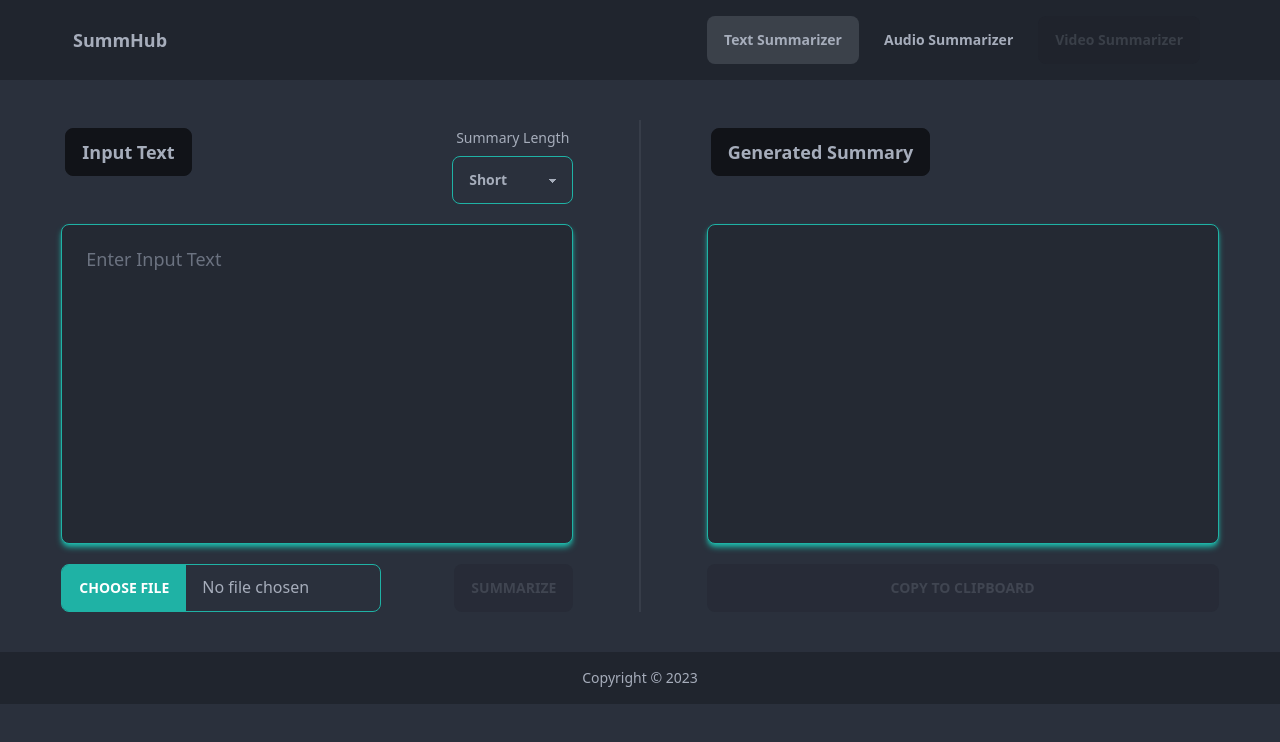
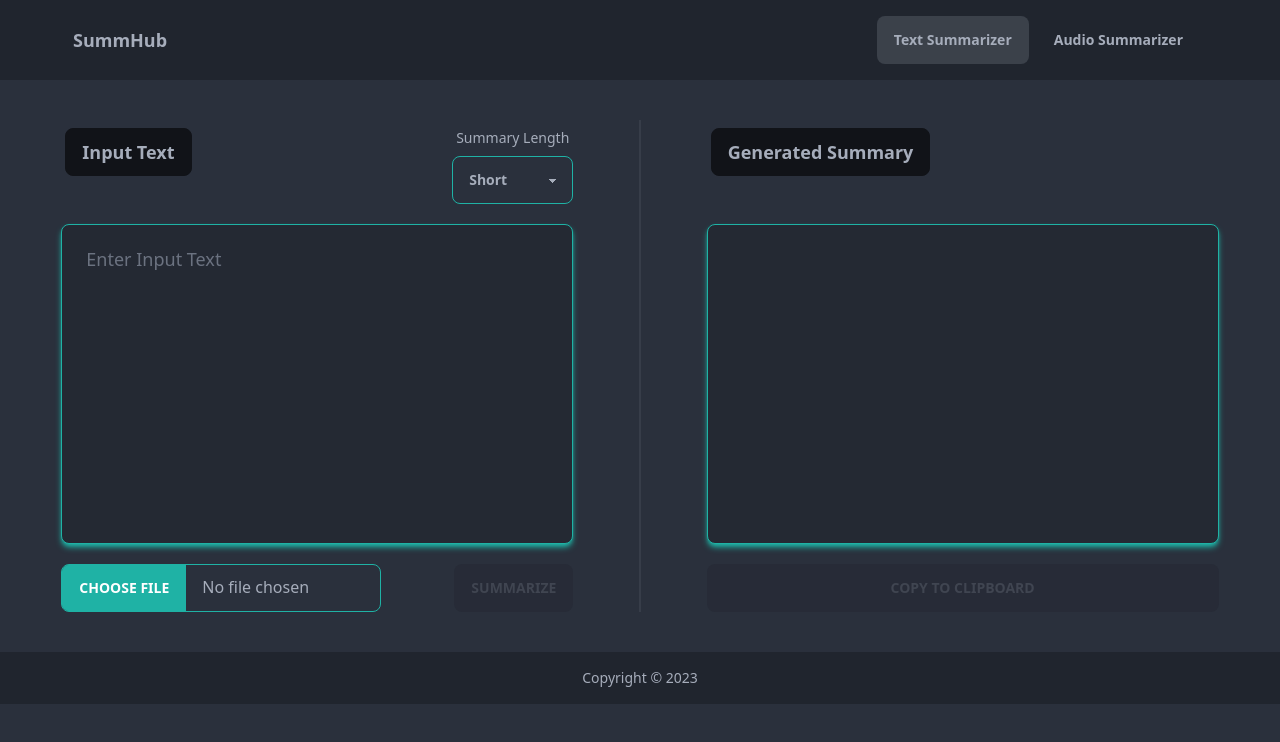
Before and after one commit to ImLaggin/summhub, a React (Vite) app: page / in a window 1280 px wide. Shown: the top 742 px of the page. Built offline with nearby package versions, Linux system fonts and the light colour scheme.

Commit message:
Update navbar

```diff
--- a/src/components/Navbar.jsx
+++ b/src/components/Navbar.jsx
@@ -12,7 +12,7 @@ const Navbar = () => {
       <ul className="menu menu-horizontal mr-16">
         <NavLink to='/' className={({isActive}) => (isActive ? activeButton : normalButton)}><button >Text Summarizer</button></NavLink>
         <NavLink to='/audio' className={({isActive}) => (isActive ? activeButton : normalButton)}><button >Audio Summarizer</button></NavLink>
-        <NavLink><button className='btn btn-disabled btn-ghost normal-case mr-2'>Video Summarizer</button></NavLink>
+        {/* <NavLink><button className='btn btn-disabled btn-ghost normal-case mr-2'>Video Summarizer</button></NavLink> */}
       </ul>
     </nav>
   )
```
